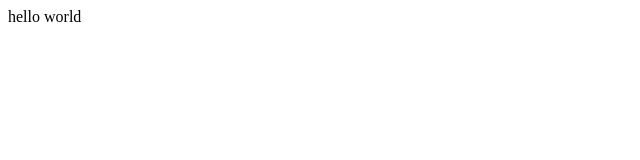
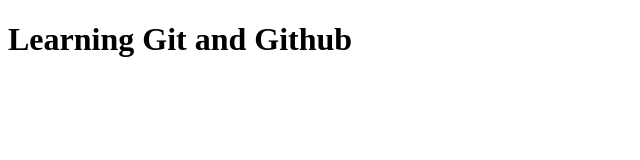
Before and after one commit to zanyKhan/apnaCollege-demo, a plain HTML site: page index.html in a window 1280 px wide. Shown: the whole page, without its empty margins (0-640 px from the left). Drawn offline with Linux system fonts and the light colour scheme.

Commit message:
Adding new html file

```diff
--- a/index.html
+++ b/index.html
@@ -1 +1,11 @@
-<p>hello world</p>
+<!DOCTYPE html>
+<html lang="en">
+<head>
+    <meta charset="UTF-8">
+    <meta name="viewport" content="width=device-width, initial-scale=1.0">
+    <title>Document</title>
+</head>
+<body>
+    <h1>Learning Git and Github</h1>
+</body>
+</html>
```
Also changed, not shown: 1 other file.
